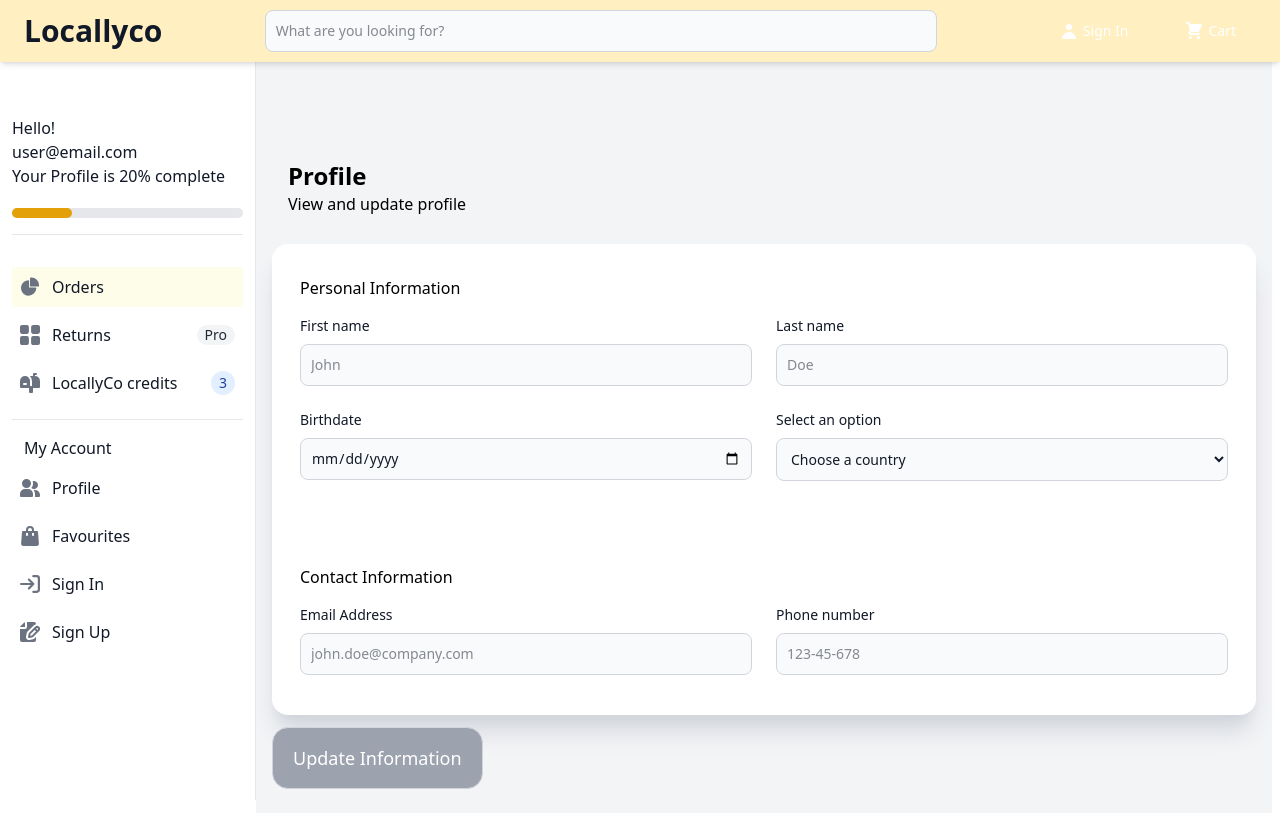
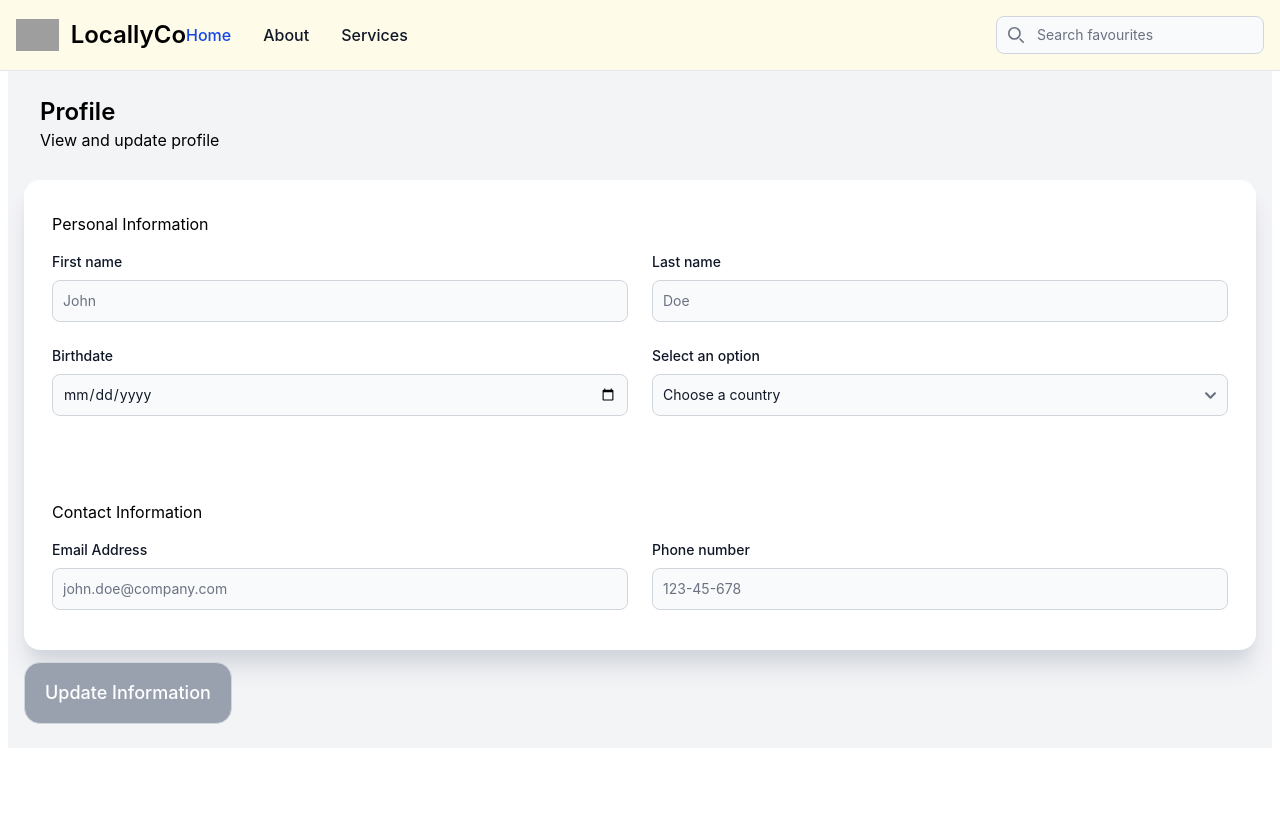
Before and after one commit to mohamedmohab619/locallyCo, a Next.js app: page /profile in a window 1280 px wide. Built offline with nearby package versions, Linux system fonts and the light colour scheme; grey boxes are pictures that could not be loaded.

Commit message:
updated header, sidebar, button, global.css, page.tsx in search page

```diff
--- a/app/favourites/Button.tsx
+++ b/app/favourites/Button.tsx
@@ -9,7 +9,7 @@ export default function Button({ onAddCard }: ButtonProps) {
     <button
       type="button"
       onClick={onAddCard}
-      className="m-3 text-gray-900 bg-gradient-to-r from-lime-200 via-yellow-100 to-yellow-300
+      className="m-3 mt-20 text-gray-900 bg-gradient-to-r from-lime-200 via-yellow-100 to-yellow-300
                  hover:bg-gradient-to-br focus:ring-4 focus:outline-none focus:ring-yellow-50
                  dark:focus:ring-yellow-500 font-medium rounded-lg text-sm px-5 py-2.5
                  text-center me-2 mb-2 cursor-pointer"
--- a/app/favourites/Header.tsx
+++ b/app/favourites/Header.tsx
@@ -1,11 +1,20 @@
+"use client";
+
+import { useEffect } from 'react';
+import { initFlowbite } from 'flowbite';
+
 export default function Header() {
+  useEffect(() => {
+    // Initialize Flowbite's JavaScript
+    initFlowbite();
+  }, []);
   return (
     <nav className="fixed top-0 z-50 w-full bg-yellow-50 border-b border-gray-200 dark:bg-gray-800 dark:border-gray-700">
         <div className=" w-full flex flex-wrap items-center md:justify-between mx-auto p-4">
           <button data-drawer-target="logo-sidebar" data-drawer-toggle="logo-sidebar" aria-controls="logo-sidebar" type="button" className="inline-flex items-center p-2 text-sm text-gray-500 rounded-lg md:hidden hover:bg-gray-100 focus:outline-none focus:ring-2 focus:ring-gray-200 dark:text-gray-400 dark:hover:bg-gray-700 dark:focus:ring-gray-600">
               <span className="sr-only">Open sidebar</span>
               <svg className="w-6 h-6" aria-hidden="true" fill="currentColor" viewBox="0 0 20 20" xmlns="http://www.w3.org/2000/svg">
-                  <path clip-rule="evenodd" fill-rule="evenodd" d="M2 4.75A.75.75 0 012.75 4h14.5a.75.75 0 010 1.5H2.75A.75.75 0 012 4.75zm0 10.5a.75.75 0 01.75-.75h7.5a.75.75 0 010 1.5h-7.5a.75.75 0 01-.75-.75zM2 10a.75.75 0 01.75-.75h14.5a.75.75 0 010 1.5H2.75A.75.75 0 012 10z"></path>
+                  <path clipRule="evenodd" fillRule="evenodd" d="M2 4.75A.75.75 0 012.75 4h14.5a.75.75 0 010 1.5H2.75A.75.75 0 012 4.75zm0 10.5a.75.75 0 01.75-.75h7.5a.75.75 0 010 1.5h-7.5a.75.75 0 01-.75-.75zM2 10a.75.75 0 01.75-.75h14.5a.75.75 0 010 1.5H2.75A.75.75 0 012 10z"></path>
               </svg>
           </button>
           <a href="https://flowbite.com/" className="flex items-center space-x-3 rtl:space-x-reverse">
@@ -15,14 +24,14 @@ export default function Header() {
           <div className="flex md:ml-0 ml-auto md:order-2">
             <button type="button" data-collapse-toggle="navbar-search" aria-controls="navbar-search" aria-expanded="false" className="md:hidden text-gray-500 dark:text-gray-400 hover:bg-gray-100 dark:hover:bg-gray-700 focus:outline-none focus:ring-4 focus:ring-gray-200 dark:focus:ring-gray-700 rounded-lg text-sm p-2.5 me-1">
               <svg className="w-5 h-5" aria-hidden="true" xmlns="http://www.w3.org/2000/svg" fill="none" viewBox="0 0 20 20">
-                <path stroke="currentColor" stroke-linecap="round" stroke-linejoin="round" stroke-width="2" d="m19 19-4-4m0-7A7 7 0 1 1 1 8a7 7 0 0 1 14 0Z"/>
+                <path stroke="currentColor" strokeLinecap="round" strokeLinejoin="round" strokeWidth="2" d="m19 19-4-4m0-7A7 7 0 1 1 1 8a7 7 0 0 1 14 0Z"/>
               </svg>
               <span className="sr-only">Search</span>
             </button>
             <div className="relative hidden md:block">
               <div className="absolute inset-y-0 start-0 flex items-center ps-3 pointer-events-none">
                 <svg className="w-4 h-4 text-gray-500 dark:text-gray-400" aria-hidden="true" xmlns="http://www.w3.org/2000/svg" fill="none" viewBox="0 0 20 20">
-                  <path stroke="currentColor" stroke-linecap="round" stroke-linejoin="round" stroke-width="2" d="m19 19-4-4m0-7A7 7 0 1 1 1 8a7 7 0 0 1 14 0Z"/>
+                  <path stroke="currentColor" strokeLinecap="round" strokeLinejoin="round" strokeWidth="2" d="m19 19-4-4m0-7A7 7 0 1 1 1 8a7 7 0 0 1 14 0Z"/>
                 </svg>
                 <span className="sr-only">Search icon</span>
               </div>
@@ -33,7 +42,7 @@ export default function Header() {
             <div className="relative mt-3 md:hidden">
               <div className="absolute inset-y-0 start-0 flex items-center ps-3 pointer-events-none">
                 <svg className="w-4 h-4 text-gray-500 dark:text-gray-400" aria-hidden="true" xmlns="http://www.w3.org/2000/svg" fill="none" viewBox="0 0 20 20">
-                  <path stroke="currentColor" stroke-linecap="round" stroke-linejoin="round" stroke-width="2" d="m19 19-4-4m0-7A7 7 0 1 1 1 8a7 7 0 0 1 14 0Z"/>
+                  <path stroke="currentColor" strokeLinecap="round" strokeLinejoin="round" strokeWidth="2" d="m19 19-4-4m0-7A7 7 0 1 1 1 8a7 7 0 0 1 14 0Z"/>
                 </svg>
               </div>
               <input type="text" id="search-navbar" className="block w-full p-2 ps-10 text-sm text-gray-900 border border-gray-300 rounded-lg bg-gray-50 focus:ring-blue-500 focus:border-blue-500 dark:bg-gray-700 dark:border-gray-600 dark:placeholder-gray-400 dark:text-white dark:focus:ring-blue-500 dark:focus:border-blue-500" placeholder="Search..."/>
@@ -52,63 +61,5 @@ export default function Header() {
           </div>
         </div>
       </nav>
-  //   <nav className="bg-yellow-50 border-gray-200 dark:bg-gray-900">
-  //     <div className="max-w-screen-xl flex flex-wrap items-center justify-between mx-auto p-4">
-  //       <a href="https://flowbite.com/" className="flex items-center space-x-3 rtl:space-x-reverse">
-  //         <img
-  //           src="https://flowbite.com/docs/images/logo.svg"
-  //           className="h-8"
-  //           alt="Flowbite Logo"
-  //         />
-  //         <span className="self-center text-2xl font-semibold whitespace-nowrap dark:text-white">
-  //           LocallyCo
-  //         </span>
-  //       </a>
-  //         <div className="flex md:order-2">
-  //   <button type="button" data-collapse-toggle="navbar-search" aria-controls="navbar-search" aria-expanded="false" className="md:hidden text-gray-500 dark:text-gray-400 hover:bg-gray-100 dark:hover:bg-gray-700 focus:outline-none focus:ring-4 focus:ring-gray-200 dark:focus:ring-gray-700 rounded-lg text-sm p-2.5 me-1">
-  //     <svg className="w-5 h-5" aria-hidden="true" xmlns="http://www.w3.org/2000/svg" fill="none" viewBox="0 0 20 20">
-  //       <path stroke="currentColor" stroke-linecap="round" stroke-linejoin="round" stroke-width="2" d="m19 19-4-4m0-7A7 7 0 1 1 1 8a7 7 0 0 1 14 0Z"/>
-  //     </svg>
-  //     <span className="sr-only">Search</span>
-  //   </button>
-  //   <div className="relative hidden md:block">
-  //     <div className="absolute inset-y-0 start-0 flex items-center ps-3 pointer-events-none">
-  //       <svg className="w-4 h-4 text-gray-500 dark:text-gray-400" aria-hidden="true" xmlns="http://www.w3.org/2000/svg" fill="none" viewBox="0 0 20 20">
-  //         <path stroke="currentColor" stroke-linecap="round" stroke-linejoin="round" stroke-width="2" d="m19 19-4-4m0-7A7 7 0 1 1 1 8a7 7 0 0 1 14 0Z"/>
-  //       </svg>
-  //       <span className="sr-only">Search icon</span>
-  //     </div>
-  //     <input type="text" id="search-navbar" className="block w-full p-2 ps-10 text-sm text-gray-900 border border-gray-300 rounded-lg bg-gray-50 focus:ring-blue-500 focus:border-blue-500 dark:bg-gray-700 dark:border-gray-600 dark:placeholder-gray-400 dark:text-white dark:focus:ring-blue-500 dark:focus:border-blue-500" placeholder="Search favourites"/>
-  //   </div>
-  //   <button data-collapse-toggle="navbar-search" type="button" className="inline-flex items-center p-2 w-10 h-10 justify-center text-sm text-gray-500 rounded-lg md:hidden hover:bg-gray-100 focus:outline-none focus:ring-2 focus:ring-gray-200 dark:text-gray-400 dark:hover:bg-gray-700 dark:focus:ring-gray-600" aria-controls="navbar-search" aria-expanded="false">
-  //       <span className="sr-only">Open main menu</span>
-  //       <svg className="w-5 h-5" aria-hidden="true" xmlns="http://www.w3.org/2000/svg" fill="none" viewBox="0 0 17 14">
-  //           <path stroke="currentColor" stroke-linecap="round" stroke-linejoin="round" stroke-width="2" d="M1 1h15M1 7h15M1 13h15"/>
-  //       </svg>
-  //   </button>
-  // </div>
-  //   <div className="items-center justify-between hidden w-full md:flex md:w-auto md:order-1" id="navbar-search">
-  //     <div className="relative mt-3 md:hidden">
-  //       <div className="absolute inset-y-0 start-0 flex items-center ps-3 pointer-events-none">
-  //         <svg className="w-4 h-4 text-gray-500 dark:text-gray-400" aria-hidden="true" xmlns="http://www.w3.org/2000/svg" fill="none" viewBox="0 0 20 20">
-  //           <path stroke="currentColor" stroke-linecap="round" stroke-linejoin="round" stroke-width="2" d="m19 19-4-4m0-7A7 7 0 1 1 1 8a7 7 0 0 1 14 0Z"/>
-  //         </svg>
-  //       </div>
-  //       <input type="text" id="search-navbar" className="block w-full p-2 ps-10 text-sm text-gray-900 border border-gray-300 rounded-lg bg-gray-50 focus:ring-blue-500 focus:border-blue-500 dark:bg-gray-700 dark:border-gray-600 dark:placeholder-gray-400 dark:text-white dark:focus:ring-blue-500 dark:focus:border-blue-500" placeholder="Search..."/>
-  //     </div>
-  //     <ul className="flex flex-col p-4 md:p-0 mt-4 font-medium border border-gray-100 rounded-lg bg-yellow-50 md:space-x-8 rtl:space-x-reverse md:flex-row md:mt-0 md:border-0 md:bg-yellow-50 dark:bg-gray-800 md:dark:bg-gray-900 dark:border-gray-700">
-  //       <li>
-  //         <a href="#" className="block py-2 px-3 text-white bg-blue-700 rounded-sm md:bg-transparent md:text-blue-700 md:p-0 md:dark:text-blue-500" aria-current="page">Home</a>
-  //       </li>
-  //       <li>
-  //         <a href="#" className="block py-2 px-3 text-gray-900 rounded-sm hover:bg-gray-100 md:hover:bg-transparent md:hover:text-blue-700 md:p-0 md:dark:hover:text-blue-500 dark:text-white dark:hover:bg-gray-700 dark:hover:text-white md:dark:hover:bg-transparent dark:border-gray-700">About</a>
-  //       </li>
-  //       <li>
-  //         <a href="#" className="block py-2 px-3 text-gray-900 rounded-sm hover:bg-gray-100 md:hover:bg-transparent md:hover:text-blue-700 md:p-0 dark:text-white md:dark:hover:text-blue-500 dark:hover:bg-gray-700 dark:hover:text-white md:dark:hover:bg-transparent dark:border-gray-700">Services</a>
-  //       </li>
-  //     </ul>
-  //   </div>
-  //     </div>
-  //   </nav>
   );
 }
--- a/app/globals.css
+++ b/app/globals.css
@@ -1,6 +1,7 @@
 @import "tailwindcss";
-@plugin "flowbite-react/plugin/tailwindcss";
-@source "../.flowbite-react/class-list.json";
+/* @plugin "flowbite-react/plugin/tailwindcss";
+@source "../.flowbite-react/class-list.json"; */
+@import "flowbite";
 
 /* :root {
   --background: #ffffff;
--- a/app/profile/ProfileInfo.tsx
+++ b/app/profile/ProfileInfo.tsx
@@ -1,169 +1,54 @@
-import { Navbar, NavbarBrand, TextInput, Button } from "flowbite-react";
-import { HiUser, HiShoppingCart } from "react-icons/hi";
-
-export default function ProfileInfo() {
-  return (
-    <div>
-      {/* Navbar */}
-
-      <Navbar
-        fluid
-        style={{ backgroundColor: "#FFEFC1" }}
-        className="px-6  shadow-md fixed top-0 left-0 right-0 z-50"
-      >
-        {/* Logo */}
-        <NavbarBrand href="/">
-          <span className="self-center whitespace-nowrap text-3xl font-extrabold text-gray-900">
-            Locallyco
-          </span>
-        </NavbarBrand>
-
-        {/* Search Bar */}
-        <div className="flex flex-1 justify-center mx-6 max-w-2xl">
-          <div className="flex w-full">
-            <TextInput
-              type="text"
-              placeholder="What are you looking for?"
-              className="w-full rounded-l-lg"
-            />
-          </div>
-        </div>
-
-        {/* Right Section */}
-        <div className="flex items-center gap-4">
-          <Button color="gray" pill>
-            <HiUser className="mr-1 h-5 w-5" />
-            <span className="hidden md:inline">Sign In</span>
-          </Button>
-
-          <Button color="gray" pill>
-            <HiShoppingCart className="mr-1 h-5 w-5" />
-            <span className="hidden md:inline">Cart</span>
-          </Button>
-        </div>
-      </Navbar>
-      {/* Page Content */}
-      <div className="p-4 pt-36 mx-2 md:ml-64 bg-gray-100">
+export default function ProfileInfo(){
+    return(
+        <div className="p-4 pt-20 mx-2 md:ml-64 bg-gray-100 ">
             <div>
                 <div className="p-4">
                     <h1 className="text-2xl font-semibold">Profile</h1>
                     <p>View and update profile</p>
                 </div>
-
                 <div className="shadow-xl bg-white shadow-gray-300 rounded-2xl">
                     <div className="p-4 m-3 rounded-2xl">
                         <h2 className="py-4">Personal Information</h2>
                         <div className="grid gap-6 mb-6 md:grid-cols-2">
                             <div>
-                  <label
-                    htmlFor="first_name"
-                    className="block mb-2 text-sm font-medium text-gray-900 dark:text-white"
-                  >
-                    First name
-                  </label>
-                  <input
-                    type="text"
-                    id="first_name"
-                    className="bg-gray-50 border border-gray-300 text-gray-900 text-sm rounded-lg focus:ring-blue-500 focus:border-blue-500 block w-full p-2.5 dark:bg-gray-700 dark:border-gray-600 dark:placeholder-gray-400 dark:text-white dark:focus:ring-blue-500 dark:focus:border-blue-500"
-                    placeholder="John"
-                    required
-                  />
+                                <label htmlFor="first_name" className="block mb-2 text-sm font-medium text-gray-900 dark:text-white">First name</label>
+                                <input type="text" id="first_name" className="bg-gray-50 border border-gray-300 text-gray-900 text-sm rounded-lg focus:ring-blue-500 focus:border-blue-500 block w-full p-2.5 dark:bg-gray-700 dark:border-gray-600 dark:placeholder-gray-400 dark:text-white dark:focus:ring-blue-500 dark:focus:border-blue-500" placeholder="John" required />
                             </div>
                             <div>
-                  <label
-                    htmlFor="last_name"
-                    className="block mb-2 text-sm font-medium text-gray-900 dark:text-white"
-                  >
-                    Last name
-                  </label>
-                  <input
-                    type="text"
-                    id="last_name"
-                    className="bg-gray-50 border border-gray-300 text-gray-900 text-sm rounded-lg focus:ring-blue-500 focus:border-blue-500 block w-full p-2.5 dark:bg-gray-700 dark:border-gray-600 dark:placeholder-gray-400 dark:text-white dark:focus:ring-blue-500 dark:focus:border-blue-500"
-                    placeholder="Doe"
-                    required
-                  />
+                                <label htmlFor="last_name" className="block mb-2 text-sm font-medium text-gray-900 dark:text-white">Last name</label>
+                                <input type="text" id="last_name" className="bg-gray-50 border border-gray-300 text-gray-900 text-sm rounded-lg focus:ring-blue-500 focus:border-blue-500 block w-full p-2.5 dark:bg-gray-700 dark:border-gray-600 dark:placeholder-gray-400 dark:text-white dark:focus:ring-blue-500 dark:focus:border-blue-500" placeholder="Doe" required />
                             </div>
                             <div>
-                  <label
-                    htmlFor="birthdate"
-                    className="block mb-2 text-sm font-medium text-gray-900 dark:text-white"
-                  >
-                    Birthdate
-                  </label>
-                  <input
-                    type="date"
-                    id="birthdate"
-                    className="bg-gray-50 border border-gray-300 text-gray-900 text-sm rounded-lg focus:ring-blue-500 focus:border-blue-500 block w-full p-2.5 dark:bg-gray-700 dark:border-gray-600 dark:placeholder-gray-400 dark:text-white dark:focus:ring-blue-500 dark:focus:border-blue-500"
-                    required
-                  />
+                                <label htmlFor="birthdate" className="block mb-2 text-sm font-medium text-gray-900 dark:text-white">Birthdate</label>
+                                <input type="date" id="birthdate" className="bg-gray-50 border border-gray-300 text-gray-900 text-sm rounded-lg focus:ring-blue-500 focus:border-blue-500 block w-full p-2.5 dark:bg-gray-700 dark:border-gray-600 dark:placeholder-gray-400 dark:text-white dark:focus:ring-blue-500 dark:focus:border-blue-500" placeholder="Doe" required />
                             </div>
                             <div>
-                  <label
-                    htmlFor="countries"
-                    className="block mb-2 text-sm font-medium text-gray-900 dark:text-white"
-                  >
-                    Select an option
-                  </label>
-                  <select
-                    id="countries"
-                    className="bg-gray-50 border border-gray-300 text-gray-900 text-sm rounded-lg focus:ring-blue-500 focus:border-blue-500 block w-full p-2.5 dark:bg-gray-700 dark:border-gray-600 dark:placeholder-gray-400 dark:text-white dark:focus:ring-blue-500 dark:focus:border-blue-500"
-                  >
-                    <option selected>Choose a country</option>
+                            <label htmlFor="countries" className="block mb-2 text-sm font-medium text-gray-900 dark:text-white">Select an option</label>
+                            <select id="countries" className="bg-gray-50 border border-gray-300 text-gray-900 text-sm rounded-lg focus:ring-blue-500 focus:border-blue-500 block w-full p-2.5 dark:bg-gray-700 dark:border-gray-600 dark:placeholder-gray-400 dark:text-white dark:focus:ring-blue-500 dark:focus:border-blue-500">
+                                <option defaultValue="select country">Choose a country</option>
                                 <option value="US">Egypt</option>
                                 <option value="CA">Saudi Arabia</option>
-                    <option value="FR">Other</option>
+                                <option value="FR">ay 7aga</option>
                             </select>
                             </div>
                         </div>
                     </div>
-
                     <div className="p-4 m-3 rounded-2xl">
                         <h2 className="py-4">Contact Information</h2>
                         <div className="grid gap-6 mb-6 md:grid-cols-2">
                             <div>
-                  <label
-                    htmlFor="email"
-                    className="block mb-2 text-sm font-medium text-gray-900 dark:text-white"
-                  >
-                    Email Address
-                  </label>
-                  <input
-                    type="email"
-                    id="email"
-                    className="bg-gray-50 border border-gray-300 text-gray-900 text-sm rounded-lg focus:ring-blue-500 focus:border-blue-500 block w-full p-2.5 dark:bg-gray-700 dark:border-gray-600 dark:placeholder-gray-400 dark:text-white dark:focus:ring-blue-500 dark:focus:border-blue-500"
-                    placeholder="john.doe@company.com"
-                    required
-                  />
+                                <label htmlFor="email" className="block mb-2 text-sm font-medium text-gray-900 dark:text-white">Email Address</label>
+                                <input type="email" id="email" className="bg-gray-50 border border-gray-300 text-gray-900 text-sm rounded-lg focus:ring-blue-500 focus:border-blue-500 block w-full p-2.5 dark:bg-gray-700 dark:border-gray-600 dark:placeholder-gray-400 dark:text-white dark:focus:ring-blue-500 dark:focus:border-blue-500" placeholder="john.doe@company.com" required />
                             </div>
                             <div>
-                  <label
-                    htmlFor="phone"
-                    className="block mb-2 text-sm font-medium text-gray-900 dark:text-white"
-                  >
-                    Phone number
-                  </label>
-                  <input
-                    type="tel"
-                    id="phone"
-                    className="bg-gray-50 border border-gray-300 text-gray-900 text-sm rounded-lg focus:ring-blue-500 focus:border-blue-500 block w-full p-2.5 dark:bg-gray-700 dark:border-gray-600 dark:placeholder-gray-400 dark:text-white dark:focus:ring-blue-500 dark:focus:border-blue-500"
-                    placeholder="123-45-678"
-                    pattern="[0-9]{3}-[0-9]{2}-[0-9]{3}"
-                    required
-                  />
+                                <label htmlFor="phone" className="block mb-2 text-sm font-medium text-gray-900 dark:text-white">Phone number</label>
+                                <input type="tel" id="phone" className="bg-gray-50 border border-gray-300 text-gray-900 text-sm rounded-lg focus:ring-blue-500 focus:border-blue-500 block w-full p-2.5 dark:bg-gray-700 dark:border-gray-600 dark:placeholder-gray-400 dark:text-white dark:focus:ring-blue-500 dark:focus:border-blue-500" placeholder="123-45-678" pattern="[0-9]{3}-[0-9]{2}-[0-9]{3}" required />
                             </div>
                         </div>
                     </div>
                 </div>
-
-          <button
-            type="button"
-            className="text-white bg-gray-400 border border-gray-300 focus:outline-none hover:bg-gray-100 focus:ring-4 focus:ring-gray-100 font-medium rounded-2xl text-lg px-5 py-4 me-2 mb-2 dark:bg-gray-800 dark:text-white dark:border-gray-600 dark:hover:bg-gray-700 dark:hover:border-gray-600 dark:focus:ring-gray-700"
-          >
-            Update Information
-          </button>
+                <button type="button" className="text-white bg-gray-400 border border-gray-300 focus:outline-none hover:bg-gray-100 focus:ring-4 focus:ring-gray-100 font-medium rounded-2xl text-lg px-5 py-4 me-2 mb-2 dark:bg-gray-800 dark:text-white dark:border-gray-600 dark:hover:bg-gray-700 dark:hover:border-gray-600 dark:focus:ring-gray-700">Update Information</button>
             </div>
         </div>
-    </div>
-  );
+    )
 }
--- a/app/profile/page.tsx
+++ b/app/profile/page.tsx
@@ -1,13 +1,11 @@
-"use client";
-
-
+import Header from "../favourites/Header";
 import Sidebar from "./Sidebar";
 import ProfileInfo from "./ProfileInfo";
 
 export default function Home(){
     return(
         <main>
-
+            <Header/>
             <Sidebar/>
             <ProfileInfo/>
         </main>
```
Also changed, not shown: app/profile/Sidebar.tsx (+10 -1 lines). Lines whose indentation alone changed are shown as unchanged.
